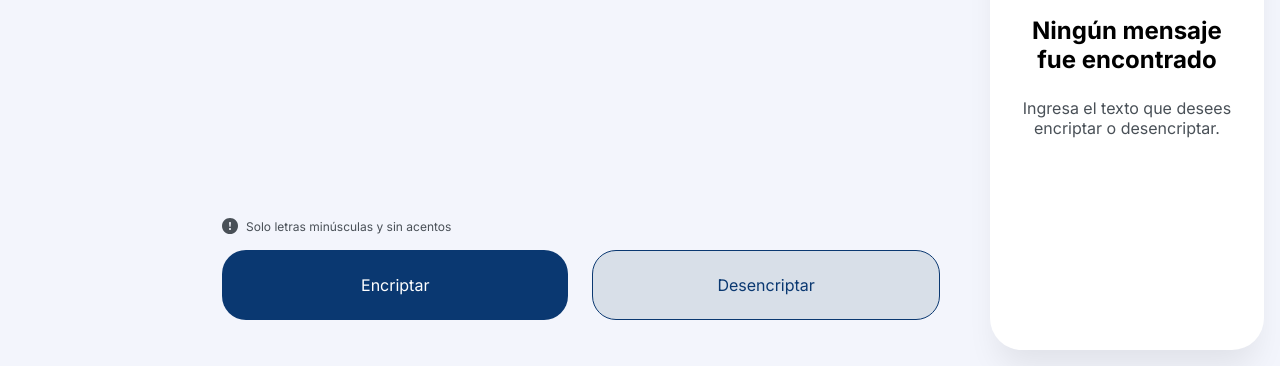
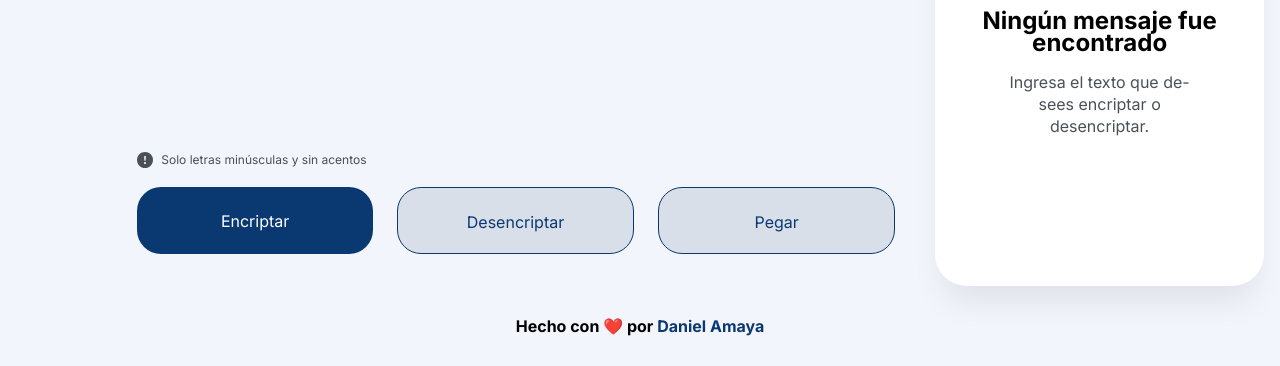
Before and after one commit to daldev14/JS-Encrypt, a plain HTML site: page index.html in a window 1280 px wide. Shown: the part 434-800 px from the top of the page. Drawn offline with Linux system fonts and the light colour scheme.

Commit message:
Changes and new features
- Add document title
- Add button paste feature
- Add new validate message feature
- Add footer in html
- Change to all css

```diff
--- a/index.html
+++ b/index.html
@@ -5,42 +5,54 @@
   <meta charset="UTF-8">
   <meta http-equiv="X-UA-Compatible" content="IE=edge">
   <meta name="viewport" content="width=device-width, initial-scale=1.0">
+  <link rel="stylesheet" href="reset.css">
   <link rel="stylesheet" href="style.css">
-  <title>Document</title>
+  <title>JS Encrypt</title>
 </head>
 
 <body>
   <main class="main">
     <header class="main__header">
-      <img class="main__logo" src="./img/logo_alura.svg" alt="logo d e alura">
+      <h1>
+        <img class="main__logo" src="./img/logo_alura.svg" alt="logo de alura">
+      </h1>
     </header>
-    <section class="main__message">
-      <textarea name="message" id="input-message" cols="30" rows="7" placeholder="Ingrese el texto aquí"></textarea>
-      <div>
+    <div class="main__message">
+      <textarea class="main__textarea" name="message" id="input-message" placeholder="Ingrese el texto aquí"></textarea>
+      <div class="main__actions">
         <p class="main__paragraph">
-          <span>
-            <img src="./img/icon_info.svg" alt="icono de información">
+          <span class="main__span">
+            <img class="main__icon" src="./img/icon_info.svg" alt="icono de información">
           </span>
           Solo letras minúsculas y sin acentos
         </p>
-        <div class="main__button">
-          <input class="button__primary" type="button" value="Encriptar" id="btn-encriptar">
-          <input class="button__outline" type="button" value="Desencriptar" id="btn-desencriptar">
+        <div class="main__btn">
+          <input class="main__btn--default main__btn--primary" type="button" value="Encriptar" id="btn-encrypt">
+          <input class="main__btn--default main__btn--outline" type="button" value="Desencriptar" id="btn-decrypt">
+          <input class="main__btn--default main__btn--outline" type="button" value="Pegar" id="btn-paste">
         </div>
       </div>
-    </section>
-    <section class="main__result">
-      <div class="main__info">
+    </div>
+    <div class="main__result">
+      <section class="main__info">
         <img class="main__svg" src="./img/logo_person.svg" alt="SVG">
         <h2 class="main__h2">Ningún mensaje fue encontrado</h2>
-        <p class="main__p">Ingresa el texto que desees encriptar o desencriptar.</p>
+        <p class="main__p">Ingresa el texto que desees encriptar o desencriptar.
+      </section>
+      <div class="main__encrypted hidden">
+        <p class="main__message--encrypted"></p>
+        <div class="main__action--copy">
+          <div class="main__tooltip hidden" role="tooltip">Texto copiado</div>
+          <input class="main__btn--default main__btn--outline" type="button" value="Copiar" id="btn-copy">
+        </div>
       </div>
-      <div class="main__encrypted hidden">
-        <p class="message__paragraph"></p>
-        <input class="button__outline" type="button" value="Copiar" id="btn-copy">
-      </div>
-    </section>
+    </div>
   </main>
+  <footer>
+    <p>
+      <strong>Hecho con &#10084;&#65039; por <a href="https://github.com/Amaya-14/JS-Encrypt">Daniel Amaya</a></strong>
+    </p>
+  </footer>
   <script src="main.js"></script>
 </body>
 
--- a/main.js
+++ b/main.js
@@ -1,19 +1,39 @@
-const btnEncriptar = document.querySelector('#btn-encriptar')
-const btnDesencriptar = document.querySelector('#btn-desencriptar')
-const btnCopy = document.querySelector('#btn-copy')
-const inputMessage = document.querySelector('#input-message')
-const mainInfo = document.querySelector('.main__info')
-const mainEncrypted = document.querySelector('.main__encrypted')
-const messageParagraph = document.querySelector('.message__paragraph')
+const BTN_ENCRYPT = document.querySelector('#btn-encrypt')
+const BTN_DECRYPT = document.querySelector('#btn-decrypt')
+const BTN_COPY = document.querySelector('#btn-copy')
+const BTN_PASTE = document.querySelector('#btn-paste')
+const INPUT_MESSAGE = document.querySelector('#input-message')
+const MAIN_INFO = document.querySelector('.main__info')
+const MAIN_ENCRYPTED = document.querySelector('.main__encrypted')
+const MESSAGE_ENCRYPT = document.querySelector('.main__message--encrypted')
+const MAIN_TOOLTIP = document.querySelector('.main__tooltip')
+
 const letterToEncript = ['ai', 'enter', 'imes', 'ober', 'ufat']
-const EncriptToLetter = ['a', 'e', 'i', 'o', 'u']
+const LETTERS = ['a', 'e', 'i', 'o', 'u']
+const REGEX = /[A-Záéíóúàèìòù]/g
 
-function encrypt() {
-  let str = inputMessage.value.toLowerCase()
+const sUsrAg = navigator.userAgent;
+
+if (sUsrAg.indexOf('Firefox') > -1) {
+  BTN_PASTE.classList.add('hidden')
+}
+
+function validateMessage(str) {
+  return str.match(REGEX) === null ? true : false
+}
+
+BTN_ENCRYPT.addEventListener('click', (evt) => {
+  let str = INPUT_MESSAGE.value.toLowerCase()
 
   if (str === '') return alert('Debe de ingresar un mensaje')
+  if (!validateMessage(str)) return alert('Sin mayúsculas ni acentos')
+  let newStr = ''
 
-  let newStr = ''
+  // str = str.replaceAll(LETTERS[1], letterToEncript[1])
+  //   .replaceAll(LETTERS[2], letterToEncript[2])
+  //   .replaceAll(LETTERS[0], letterToEncript[0])
+  //   .replaceAll(LETTERS[3], letterToEncript[3])
+  //   .replaceAll(LETTERS[4], letterToEncript[4])
 
   for (let letter of str) {
     switch (letter) {
@@ -36,40 +56,56 @@ function encrypt() {
         newStr += letter
     }
   }
-  console.log(newStr)
-  messageParagraph.textContent = newStr
-  mainInfo.classList.add('hidden')
-  mainEncrypted.classList.remove('hidden')
-}
 
-function desencrypt() {
-  let str = inputMessage.value.toLowerCase()
+  MESSAGE_ENCRYPT.textContent = newStr
+  MAIN_INFO.classList.add('hidden')
+  MAIN_ENCRYPTED.classList.remove('hidden')
+})
+
+BTN_DECRYPT.addEventListener('click', (evt) => {
+  let str = INPUT_MESSAGE.value.toLowerCase()
   if (str === '') return alert('Debe de ingresar un mensaje')
+  if (!validateMessage(str)) return alert('Sin mayúsculas ni acentos')
+
   for (let i = 0; i < 5; i++) {
-    str = str.replaceAll(letterToEncript[i], EncriptToLetter[i])
+    str = str.replaceAll(letterToEncript[i], LETTERS[i])
   }
 
-  console.log(str)
-  messageParagraph.textContent = str
-  mainInfo.classList.add('hidden')
-  mainEncrypted.classList.remove('hidden')
-}
+  MESSAGE_ENCRYPT.textContent = str
+  MAIN_INFO.classList.add('hidden')
+  MAIN_ENCRYPTED.classList.remove('hidden')
+})
 
-function copyText() {
-  let text = messageParagraph.textContent
-  navigator.clipboard.writeText(text)
-    .then(() => {
-      console.log('Copiado')
-    })
-}
-
-inputMessage.addEventListener('keyup', (e) => {
-  if (e.target.value === '') {
-    mainInfo.classList.remove('hidden')
-    mainEncrypted.classList.add('hidden')
+BTN_COPY.addEventListener('click', async (evt) => {
+  try {
+    let text = MESSAGE_ENCRYPT.textContent
+    await navigator.clipboard.writeText(text)
+    MAIN_TOOLTIP.classList.remove('hidden')
+    setTimeout(() => {
+      MAIN_TOOLTIP.classList.add('hidden')
+    }, 1000)
+  } catch (error) {
+    console.log(error)
+    alert(error)
   }
 })
 
-btnEncriptar.onclick = encrypt
-btnDesencriptar.onclick = desencrypt
-btnCopy.onclick = copyText
+BTN_PASTE.addEventListener('click', async (evt) => {
+  try {
+    let text = await navigator.clipboard.readText()
+    INPUT_MESSAGE.value = text
+  } catch (error) {
+    console.log(error)
+  }
+})
+
+INPUT_MESSAGE.addEventListener('keyup', (evt) => {
+  if (evt.target.value !== '') return
+
+  MAIN_INFO.classList.remove('hidden')
+  MAIN_ENCRYPTED.classList.add('hidden')
+})
+
+INPUT_MESSAGE.addEventListener('input', (evt) => {
+  INPUT_MESSAGE.value = evt.target.value.toLowerCase()
+})
--- /dev/null
+++ b/reset.css
@@ -0,0 +1,136 @@
+@charset "UTF-8";
+
+/* Reseteamos los margin y paddings de todas las etiquetas */
+* {
+  margin: 0;
+  padding: 0;
+  border: 0;
+  -webkit-box-sizing: border-box;
+  box-sizing: border-box;
+  vertical-align: baseline;
+}
+
+/* Configuramos anclas suaves */
+html {
+  scroll-behavior: smooth;
+}
+
+/* (Probándolo, no usar en producción) En el caso de añadir una  */
+/* p svg{
+  display: inline;
+  width: initial;
+} */
+/* Configuramos la tipografía para toda la web */
+body {
+  min-height: 100vh;
+  font-size: 100%;
+  /* opcional */
+  line-height: 1.4em;
+  /* opcional */
+  -webkit-hyphens: auto;
+  -ms-hyphens: auto;
+  hyphens: auto;
+}
+
+/* Desactivamos estilos por defecto de las principales etiquetas de texto */
+h1,
+h2,
+h3,
+h4,
+h5,
+h6,
+p,
+span,
+a,
+strong,
+blockquote,
+i,
+b,
+u,
+em {
+  font-size: 1em;
+  font-weight: inherit;
+  font-style: inherit;
+  text-decoration: none;
+  color: inherit;
+}
+
+/* Reseteamos los enlaces para funcionar como cajas... */
+a {
+  display: block;
+  text-decoration: none;
+  color: inherit;
+  font-size: inherit;
+}
+
+/* ... excepto los que se encuentran en párrafos */
+p a {
+  display: inline;
+}
+
+/* Quitamos los puntos de los <li> */
+li {
+  list-style-type: none;
+}
+
+/* Evitamos problemas con las imagenes */
+img,
+picture,
+video,
+iframe,
+figure {
+  max-width: 100%;
+  width: 100%;
+  display: block;
+  /* opcional */
+  -o-object-fit: cover;
+  object-fit: cover;
+  /* opcional */
+  -o-object-position: center center;
+  object-position: center center;
+}
+
+/* Nivelamos problemas de tipografías y colocación de formularios */
+form,
+input,
+textarea,
+select,
+button,
+label {
+  font-family: inherit;
+  font-size: inherit;
+  -webkit-hyphens: auto;
+  -ms-hyphens: auto;
+  hyphens: auto;
+  background-color: transparent;
+  color: inherit;
+  display: block;
+  /* opcional */
+  -webkit-appearance: none;
+  -moz-appearance: none;
+  appearance: none;
+}
+
+/* Reseteamos las tablas */
+table,
+tr,
+td {
+  border-collapse: collapse;
+  border-spacing: 0;
+}
+
+/* Evitamos problemas con los SVG */
+svg {
+  width: 100%;
+  display: block;
+  fill: currentColor;
+}
+
+/* Evitamos problemas con los pseudoelementos de quotes */
+blockquote:before,
+blockquote:after,
+q:before,
+q:after {
+  content: "";
+  content: none;
+}
--- a/style.css
+++ b/style.css
@@ -1,4 +1,4 @@
-@import url('https://fonts.googleapis.com/css2?family=Inter:wght@400;700&display=swap');
+@import url('https://fonts.googleapis.com/css2?family=Inter:wght@400;700&family=Overpass:wght@400;700&display=swap');
 
 :root {
   --white: #ffffff;
@@ -28,70 +28,45 @@ body {
   display: flex;
   flex-direction: column;
   width: 100%;
-  height: 100%;
-  padding: 1rem;
+  padding: 0 16px;
+  padding-top: 24px;
 }
 
 .main__header {
   width: 100%;
-  /* padding: 24px 0; */
-  padding-bottom: 1rem;
+  margin-bottom: 24px;
+}
+
+.main__logo {
+  width: 32px;
 }
 
 .main__message {
   width: 100%;
-  margin-bottom: 64px;
-}
-
-textarea {
-  width: 100%;
-  height: 100%;
-  font-family: inherit;
-  font-size: 32px;
-  color: var(--dark-blue-300);
-  line-height: 150%;
-  border: none;
-  background-color: transparent;
-  resize: none;
-}
-
-textarea::placeholder {
-  color: inherit;
-}
-
-textarea:focus {
-  outline: none;
-}
-
-.main__button {
   display: flex;
   flex-direction: column;
 }
 
-input[type=button] {
+.main__textarea {
   width: 100%;
-  padding: 24px;
-  border-radius: 24px;
-  font-family: inherit;
-  font-size: 1rem;
-  cursor: pointer;
+  height: 380px;
+  /* font-size: 32px; */
+  font-size: clamp(1.5rem, 2.5vw, 2rem);
+  color: var(--dark-blue-300);
+  resize: none;
 }
 
-input[type=button]:active {
-  transform: scale(90%);
+.main__textarea::placeholder {
+  color: inherit;
 }
 
-.button__primary {
-  background-color: var(--dark-blue-300);
-  border: none;
-  color: var(--white);
-  margin-bottom: 24px;
+.main__textarea:focus {
+  outline: none;
 }
 
-.button__outline {
-  background-color: var(--light-gray);
-  border: 1px solid var(--dark-blue-300);
-  color: var(--dark-blue-300);
+.main__actions {
+  width: 100%;
+  margin-bottom: 32px;
 }
 
 .main__paragraph {
@@ -102,40 +77,72 @@ input[type=button]:active {
   margin: 1rem 0;
 }
 
-span {
+.main__span {
+  margin-right: 8px;
+}
+
+.main__icon {
+  width: 16px;
+  height: 16px;
+}
+
+.main__btn {
   display: flex;
-  align-items: center;
-  margin-right: 8px;
+  flex-direction: column;
+  width: 100%;
+  gap: 24px;
+}
+
+.main__btn--default {
+  width: 100%;
+  height: 67px;
+  padding: 24px;
+  border-radius: 24px;
+  cursor: pointer;
+}
+
+.main__btn--default:active {
+  transform: scale(90%);
+}
+
+.main__btn--primary {
+  background-color: var(--dark-blue-300);
+  color: var(--white);
+}
+
+.main__btn--outline {
+  border: 1px solid var(--dark-blue-300);
+  background-color: var(--light-gray);
+  color: var(--dark-blue-300);
 }
 
 .main__result {
   width: 100%;
   padding: 32px;
+  border-radius: 32px;
   background-color: var(--white);
-  border-radius: 32px;
   box-shadow: 0px 24px 32px -8px rgba(0, 0, 0, 0.08);
 }
 
 .main__info {
   width: 100%;
   height: 100%;
-  display: flex;
-  flex-direction: column;
-  justify-content: center;
+  text-align: center;
 }
 
 .main__svg {
   display: none;
+  margin-bottom: 32px;
 }
 
 .main__h2 {
-  text-align: center;
-  margin-bottom: 24px;
+  font-size: 24px;
+  margin-bottom: 16px;
   font-weight: 700;
 }
 
 .main__p {
-  text-align: center;
+  padding: 0 30px;
   font-size: 1rem;
   color: var(--gray-400);
 }
@@ -143,62 +150,137 @@ span {
 .main__encrypted {
   width: 100%;
   height: 100%;
-  display: flex;
-  flex-direction: column;
-  justify-content: space-between;
 }
 
-.message__paragraph {
+.main__message--encrypted {
   width: 100%;
-  height: 100%;
-  font-size: 24px;
+  margin-bottom: 32px;
+
+  font-size: 23px;
+  line-height: 150%;
   color: var(--gray-400);
-  line-height: 150%;
-  margin-bottom: 32px;
+
+  overflow-wrap: anywhere;
+  overflow-y: scroll;
+}
+
+.main__action--copy {
+  width: 100%;
+  position: relative;
+}
+
+.main__tooltip {
+  position: absolute;
+  z-index: 1;
+  pointer-events: none;
+  user-select: none;
+
+  background-color: var(--dark-blue-300);
+  color: var(--white);
+  box-shadow: 0 0 10px #0000;
+  padding: .5rem 1rem;
+  font-size: .8rem;
+  border-radius: 8px;
+  top: -60%;
+  left: 25%;
+
+  opacity: 1;
+  transition: opacity .3s ease;
+}
+
+/* .main__action--copy:hover .main__tooltip {
+  opacity: 1;
+} */
+
+footer {
+  width: 100%;
+  height: 10vh;
+  display: flex;
+  justify-content: center;
+  align-items: center;
+}
+
+strong {
+  font-weight: bold;
+}
+
+strong>a {
+  color: var(--dark-blue-300);
+}
+
+@media screen and (min-width: 660px) {
+
+  .main__btn {
+    flex-direction: row;
+    justify-content: center;
+  }
+
+  .main__btn--default {
+    /* width: 200px; */
+    min-width: 200px;
+  }
+
+}
+
+@media screen and (min-width: 1024px) {
+  .main {
+    flex-direction: row;
+    height: 90vh;
+  }
+
+  .main__header {
+    width: 16%;
+    margin-bottom: 0;
+  }
+
+  .main__logo {
+    margin: 0 auto;
+  }
+
+  .main__message {
+    justify-content: flex-end;
+    margin-right: 40px;
+  }
+
+  .main__textarea {
+    height: 100%;
+    margin-top: 40px;
+  }
+
+  .main__btn--default {
+    max-width: 300px;
+  }
+
+  .main__action--copy>.main__btn--default {
+    max-width: 100%;
+  }
+
+  .main__result {
+    width: 500px;
+    margin: 0;
+  }
+
+  .main__info {
+    display: flex;
+    flex-direction: column;
+    justify-content: center;
+  }
+
+  .main__svg {
+    display: block;
+  }
+
+  .main__encrypted {
+    display: flex;
+    flex-direction: column;
+    justify-content: space-between;
+  }
+
+  .main__message--encrypted {
+    margin-bottom: 45px;
+  }
 }
 
 .hidden {
   display: none;
 }
-
-@media screen and (min-width: 500px) {
-  .main__button {
-    flex-direction: row;
-  }
-
-  .button__primary {
-    margin-bottom: 0;
-    margin-right: 24px;
-  }
-}
-
-@media screen and (min-width: 1024px) {
-  .main {
-    flex-direction: row;
-    justify-content: space-between;
-    height: 100vh;
-  }
-
-  .main__header {
-    width: 20%;
-    text-align: center;
-  }
-
-  .main__message {
-    display: flex;
-    flex-direction: column;
-    justify-content: space-between;
-    padding: 50px 50px 0 50px;
-    margin-bottom: 30px;
-  }
-
-  .main__result {
-    width: 400px;
-  }
-
-  .main__svg {
-    display: block;
-    width: 100%;
-    margin-bottom: 32px;
-  }
-}
```
